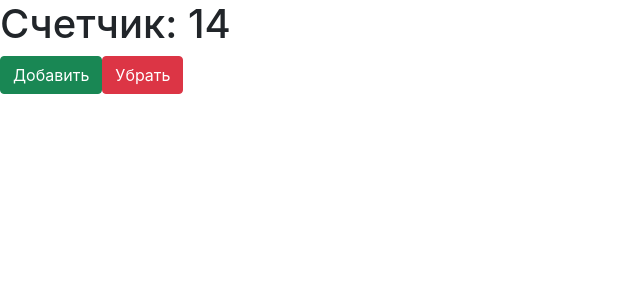
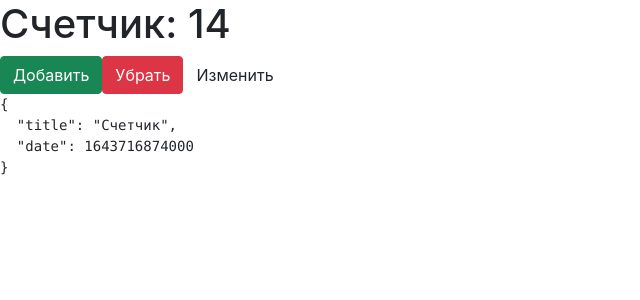
Before and after one commit to nacukisubaru/vladlen-react-hooks-practic, a React (Create React App) app: page / in a window 1280 px wide. Shown: the top 300 px of the page, without its empty margins (0-640 px from the left). Built offline with nearby package versions, Linux system fonts and the light colour scheme.

Commit message:
useState работа с объектом

```diff
--- a/src/App.js
+++ b/src/App.js
@@ -8,8 +8,14 @@ function computeInitialCounter() {
 }
 
 function App() {
+  //useState может принимать колбэк который может вернуть нам функцию которая вернет значение чтобы не производить вычисления заново на каждом рендере
   const [counter, setCounter] = useState(()=> {
     return computeInitialCounter()
+  })
+
+  const [state, setState] = useState({
+    title: 'Счетчик',
+    date: Date.now()
   })
 
   function increment() {
@@ -25,11 +31,25 @@ function App() {
     setCounter(counter - 1);
   }
 
+  // Работа с объектом при изменении состояния. Изменяем состояние свойство title но при этом используем старые
+  // предыидущие свойства объекта
+  function updateTitle() {
+    setState(prev => {
+      return {
+        ...prev,
+        title: 'Новое значение'
+      }
+    })
+  }
+
   return (
     <div>
       <h1>Счетчик: {counter}</h1>
       <button className='btn btn-success' onClick={increment} >Добавить</button>
       <button className='btn btn-danger' onClick={decrement}>Убрать</button>
+      <button className='btn btn-default' onClick={updateTitle}>Изменить</button>
+
+      <pre>{JSON.stringify(state, null, 2)}</pre>
     </div>
   );
 }
```
